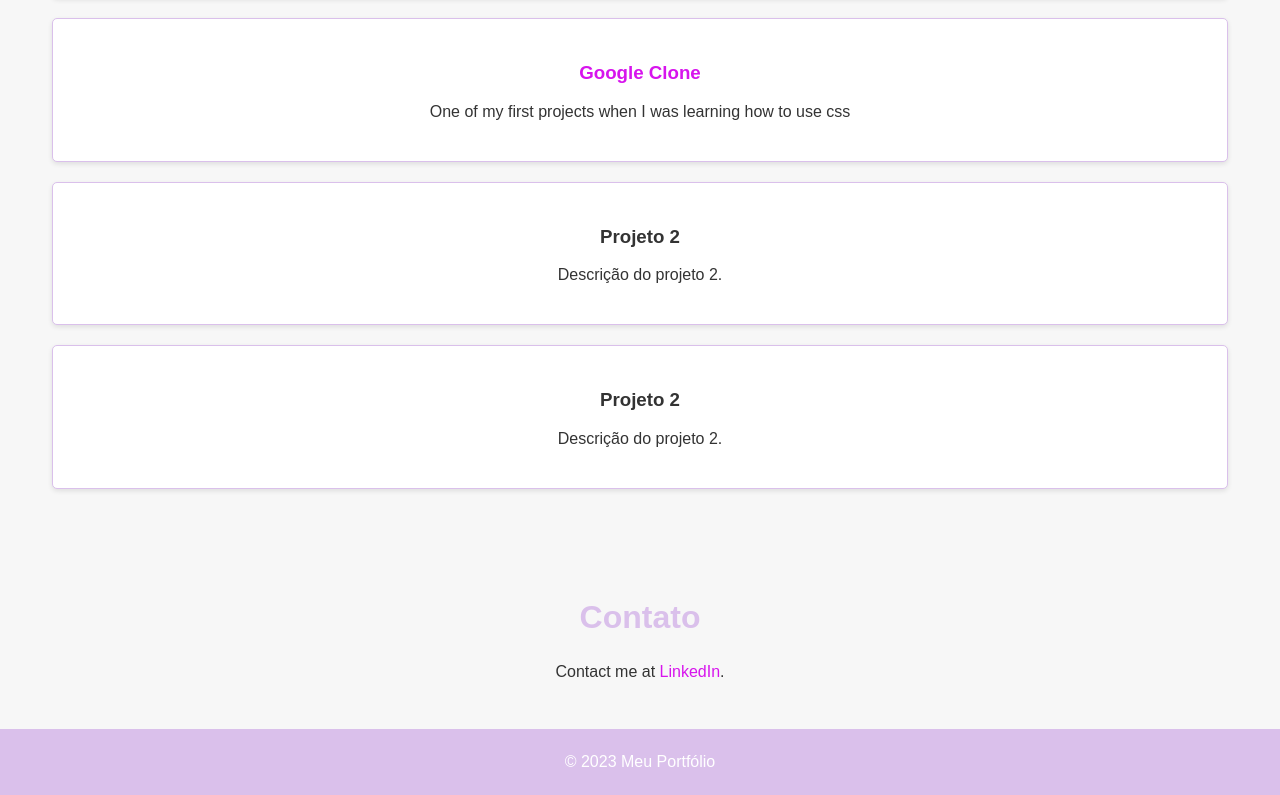
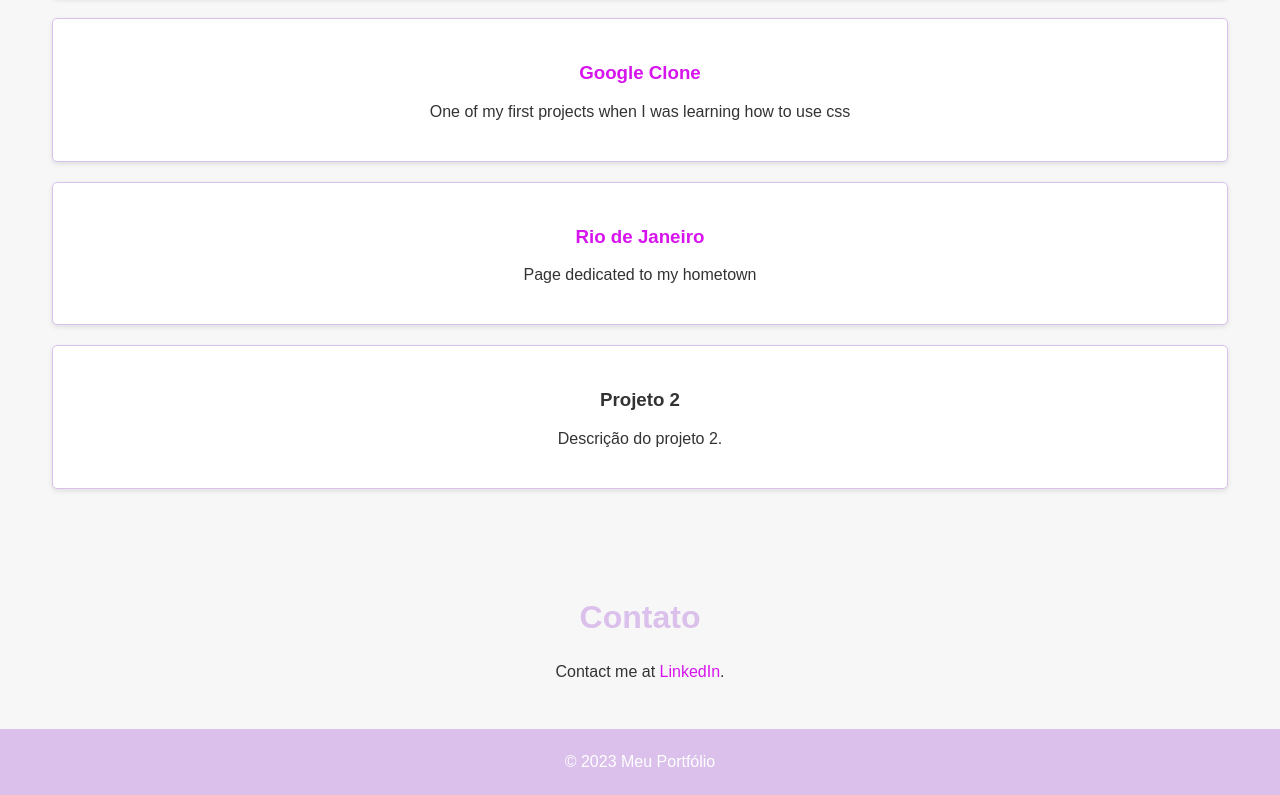
Before and after one commit to LauraSantiag0/Portfolio, a plain HTML site: page index.html in a window 1280 px wide. Shown: the part 1681-2476 px from the top of the page. Drawn offline with Linux system fonts and the light colour scheme.

Commit message:
cidade natal

```diff
--- a/index.html
+++ b/index.html
@@ -65,8 +65,8 @@
             <p>One of my first projects when I was learning how to use css</p>
         </div>
         <div class="project-card">
-            <h3>Projeto 2</h3>
-            <p>Descrição do projeto 2.</p>
+           <a href="https://citylaurasantiago.netlify.app"> <h3>Rio de Janeiro</h3></a>
+            <p>Page dedicated to my hometown</p>
         </div>
         <div class="project-card">
             <h3>Projeto 2</h3>
```
